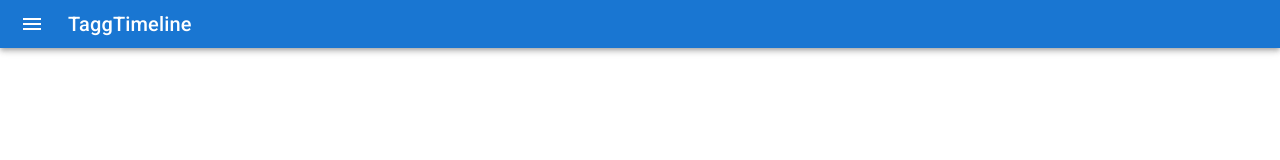
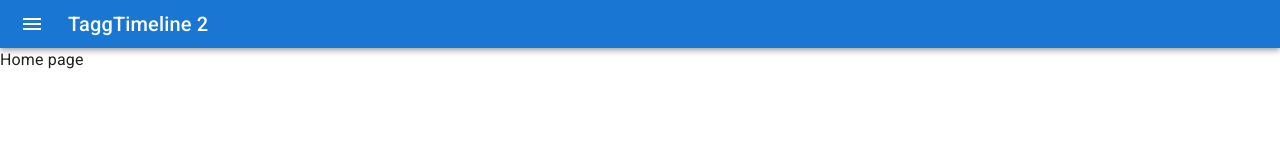
Before and after one commit to Pseudooo/TaggTimeline, a React (Create React App) app in the folder TaggTimeline.WebClient/: page /home in a window 1280 px wide. Shown: the top 160 px of the page. Built offline with nearby package versions, Linux system fonts and the light colour scheme.

Commit message:
Added routing

```diff
--- a/TaggTimeline.WebClient/package.json
+++ b/TaggTimeline.WebClient/package.json
@@ -16,6 +16,7 @@
     "@types/react-dom": "^18.0.6",
     "react": "^18.2.0",
     "react-dom": "^18.2.0",
+    "react-router-dom": "^6.3.0",
     "react-scripts": "5.0.1",
     "typescript": "^4.7.4",
     "web-vitals": "^2.1.4"
--- a/TaggTimeline.WebClient/src/App.tsx
+++ b/TaggTimeline.WebClient/src/App.tsx
@@ -1,25 +1,15 @@
-import { AppBar, Box, IconButton, Toolbar, Typography } from "@mui/material";
-import { Menu } from "@mui/icons-material";
+import { Outlet } from "react-router-dom";
+import Routes from "./routes";
 
+/**
+ * The main App component
+ */
 function App() {
   return (
-    <Box sx={{ flexGrow: 1 }}>
-      <AppBar position="static">
-        <Toolbar variant="dense">
-          <IconButton
-            edge="start"
-            color="inherit"
-            aria-label="menu"
-            sx={{ mr: 2 }}
-          >
-            <Menu />
-          </IconButton>
-          <Typography variant="h6" color="inherit" component="div">
-            TaggTimeline
-          </Typography>
-        </Toolbar>
-      </AppBar>
-    </Box>
+    <>
+      <Routes />
+      <Outlet />
+    </>
   );
 }
 
--- a/TaggTimeline.WebClient/src/index.tsx
+++ b/TaggTimeline.WebClient/src/index.tsx
@@ -4,14 +4,17 @@ import "./index.css";
 import { CssBaseline } from "@mui/material";
 import App from "./App";
 import reportWebVitals from "./reportWebVitals";
+import { BrowserRouter } from "react-router-dom";
 
 const root = ReactDOM.createRoot(
   document.getElementById("root") as HTMLElement
 );
 root.render(
   <React.StrictMode>
-    <CssBaseline />
-    <App />
+    <BrowserRouter>
+      <CssBaseline />
+      <App />
+    </BrowserRouter>
   </React.StrictMode>
 );
 
--- /dev/null
+++ b/TaggTimeline.WebClient/src/layouts/MainLayout/index.tsx
@@ -0,0 +1,33 @@
+import { Menu } from "@mui/icons-material";
+import { AppBar, Box, IconButton, Toolbar, Typography } from "@mui/material";
+import { FunctionComponent } from "react";
+import { Outlet } from "react-router-dom";
+
+/**
+ * Main layout element.
+ * Represents hwo the app will look to the user most of the itme.
+ */
+export const MainLayout: FunctionComponent = () => {
+  return (
+    <Box>
+      <AppBar position="static">
+        <Toolbar variant="dense">
+          <IconButton
+            edge="start"
+            color="inherit"
+            aria-label="menu"
+            sx={{ mr: 2 }}
+          >
+            <Menu />
+          </IconButton>
+          <Typography variant="h6" color="inherit" component="div">
+            TaggTimeline 2
+          </Typography>
+        </Toolbar>
+      </AppBar>
+      <Outlet />
+    </Box>
+  );
+};
+
+export default MainLayout;
--- /dev/null
+++ b/TaggTimeline.WebClient/src/routes/MainRoutes.tsx
@@ -0,0 +1,20 @@
+import { RouteObject } from "react-router-dom";
+import MainLayout from "../layouts/MainLayout";
+import { Home } from "../views/Home";
+
+/**
+ * Routes used in the main app.
+ * All routes here will fit nicely into the main layout automatically.
+ */
+const MainRoutes: RouteObject = {
+  path: "/",
+  element: <MainLayout />,
+  children: [
+    {
+      path: "/home",
+      element: <Home />,
+    },
+  ],
+};
+
+export default MainRoutes;
--- /dev/null
+++ b/TaggTimeline.WebClient/src/routes/index.ts
@@ -0,0 +1,10 @@
+import { useRoutes } from "react-router-dom";
+import MainRoutes from "./MainRoutes";
+
+/**
+ * Returns all the route-level routes for this app
+ * @returns All routes for this app
+ */
+export default function Routes() {
+  return useRoutes([MainRoutes]);
+}
--- /dev/null
+++ b/TaggTimeline.WebClient/src/views/Home.tsx
@@ -0,0 +1,9 @@
+import { Typography } from "@mui/material";
+import { FunctionComponent } from "react";
+
+/**
+ * Homepage view
+ */
+export const Home: FunctionComponent = () => {
+  return <Typography>Home page</Typography>;
+};
```
Also changed, not shown: TaggTimeline.WebClient/src/routes/AuthRoutes.tsx (added, +23 -0 lines), 1 other file (tests, documents, lock files or other folders).
